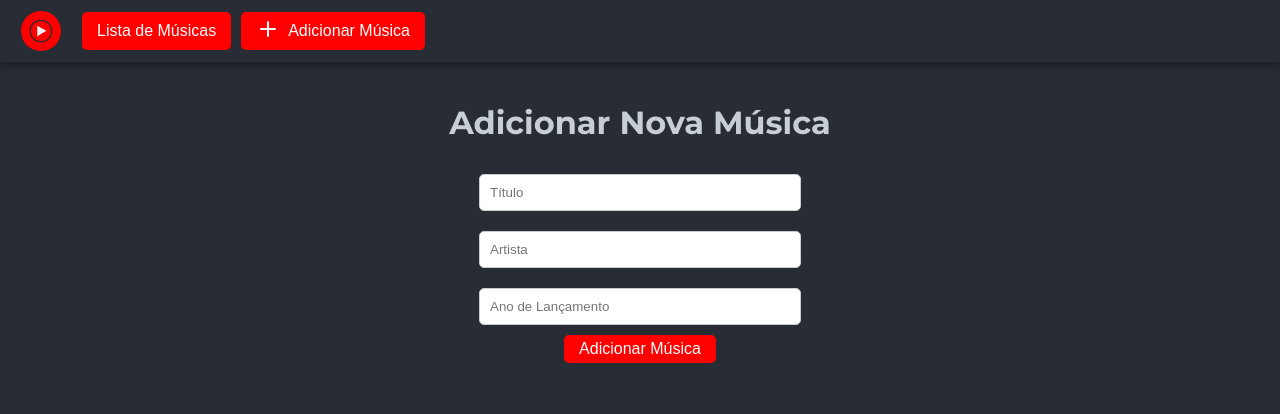
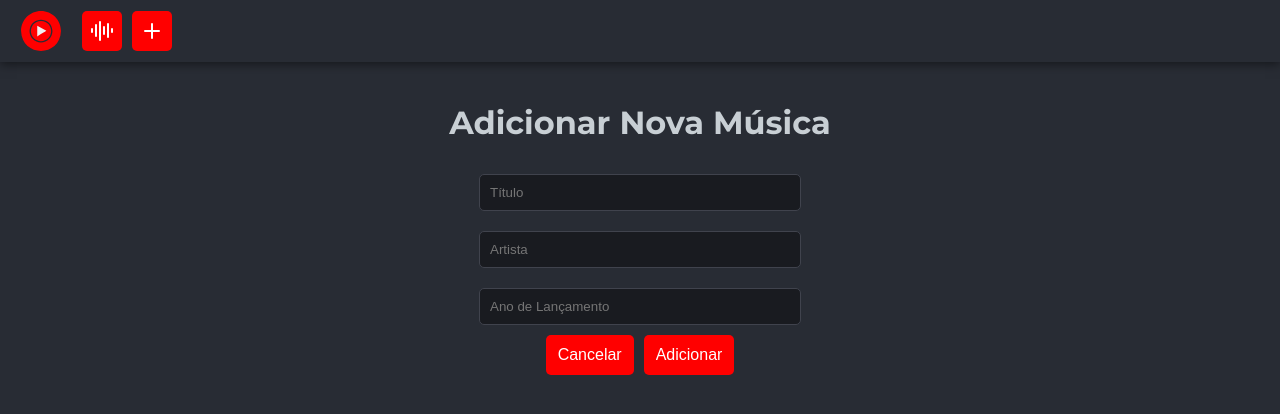
Before and after one commit to ramonexe/Musicas, a React (Vite) app in the folder musicas-frontend/: page /adicionar in a window 1280 px wide. Shown: the top 414 px of the page. Built offline with nearby package versions, Linux system fonts and the light colour scheme; the HTML template or start-up script is replaced by a standard one.

Commit message:
atualização em botão para lógica dinamica caso conter icone

```diff
--- a/musicas-frontend/src/components/Botao.tsx
+++ b/musicas-frontend/src/components/Botao.tsx
@@ -9,38 +9,74 @@ interface BotaoProps {
   icon?: React.ReactNode;
 }
 
-const StyledButton = styled.button<{ disabled?: boolean }>`
-    display: flex;
+const StyledButton = styled.button<{ disabled?: boolean; temIcone: boolean }>`
+  display: inline-flex;
   align-items: center;
-    gap: 8px;
-    padding: 5px 15px;
+  gap: ${(props) => (props.temIcone ? '0' : '8px')};
+  padding: 0 12px;
+  height: 40px;
   font-size: 16px;
   color: white;
   background-color: ${(props) => (props.disabled ? '#ccc' : '#FF0000')};
   border: none;
   border-radius: 5px;
   cursor: ${(props) => (props.disabled ? 'not-allowed' : 'pointer')};
-    text-decoration: none;
+  overflow: hidden;
+  transition: all 0.3s ease;
+
+  ${(props) =>
+    props.temIcone &&
+    `
+    width: fit-content;
+    padding: 0;
+    justify-content: center;
 
     &:hover {
-        background-color: ${(props) => (props.disabled ? '#ccc' : '#be0000')};
+      width: ${props.temIcone ? 'fit-content' : 'none'};
+      padding: 0 12px 0 0;
+      justify-content: flex-start;
     }
+  `}
+`;
 
-    transition: background-color 0.3s ease;
+const IconContainer = styled.span`
+  display: flex;
+  align-items: center;
+  justify-content: center;
+  min-width: 40px;
+`;
+
+const TextContainer = styled.span<{ temIcone: boolean }>`
+  white-space: nowrap;
+  opacity: ${(props) => (props.temIcone ? 0 : 1)};
+  max-width: ${(props) => (props.temIcone ? '0' : '100%')};
+  overflow: hidden;
+  transition: opacity 0.3s ease, max-width 0.3s ease, margin-left 0.3s ease;
+
+  ${StyledButton}:hover & {
+    opacity: 1;
+    max-width: 200px;
+    margin-left: ${(props) => (props.temIcone ? '8px' : '0')};
+  }
 `;
 
 const Botao: React.FC<BotaoProps> = ({ asLink, onClick, disabled, children, icon }) => {
   const handleClick = () => {
     if (disabled) return;
-        if (onClick) {
-            onClick();
-        }
+    onClick?.();
   };
 
+  const temIcone = !!icon;
+
   return (
-        <StyledButton as={asLink ? 'a' : 'button'} onClick={handleClick} disabled={disabled}>
-            {icon && <span>{icon}</span>}
-            {children}
+    <StyledButton
+      as={asLink ? 'a' : 'button'}
+      onClick={handleClick}
+      disabled={disabled}
+      temIcone={temIcone}
+    >
+      {temIcone && <IconContainer>{icon}</IconContainer>}
+      <TextContainer temIcone={temIcone}>{children}</TextContainer>
     </StyledButton>
   );
 };
--- a/musicas-frontend/src/components/Header.tsx
+++ b/musicas-frontend/src/components/Header.tsx
@@ -3,7 +3,7 @@ import styled from 'styled-components';
 import Botao from './Botao';
 import { useNavigate } from 'react-router-dom';
 import logo from '../../public/icon.svg';
-import { Plus } from 'lucide-react';
+import { AudioLines, Plus } from 'lucide-react';
 
 const HeaderContainer = styled.header`
     display: flex;
@@ -15,7 +15,7 @@ const HeaderContainer = styled.header`
     box-shadow: 0 2px 10px rgba(0, 0, 0, 0.5);
 `;
 
-const ButtonGroup = styled.div`
+const BotaoContainer = styled.div`
     display: flex;
     gap: 10px;
 `;
@@ -26,10 +26,10 @@ const Header: React.FC = () => {
     return (
         <HeaderContainer>
             <img src={logo} alt="Logo" style={{ width: '42px', height: '42px', marginRight: '20px' }} />
-            <ButtonGroup>
-                <Botao onClick={() => navigate("/")}>Lista de Músicas</Botao>
+            <BotaoContainer>
+                <Botao onClick={() => navigate("/")} icon={<AudioLines />}>Lista de Músicas</Botao>
                 <Botao onClick={() => navigate("/adicionar")} icon={<Plus />}>Adicionar Música</Botao>
-            </ButtonGroup>
+            </BotaoContainer>
         </HeaderContainer>
     );
 };
--- a/musicas-frontend/src/pages/AdicionarMusica.tsx
+++ b/musicas-frontend/src/pages/AdicionarMusica.tsx
@@ -2,17 +2,27 @@ import React, { useState } from 'react';
 import styled from 'styled-components';
 import Botao from '../components/Botao';
 import { toast } from 'react-toastify';
+import { useNavigate } from 'react-router-dom';
 
 const AdicionarMusica: React.FC = () => {
     const [titulo, setTitulo] = useState('');
     const [artista, setArtista] = useState('');
     const [anoLancamento, setAnoLancamento] = useState('');
+    const navigate = useNavigate();
 
     const handleAdicionarMusica = () => {
         if (!titulo || !artista || !anoLancamento) {
             toast.error('Por favor, preencha todos os campos.');
             return;
         }
+    };
+
+    const handleCancelar = () => {
+        setTitulo('');
+        setArtista('');
+        setAnoLancamento('');
+        toast.info('Adição de música cancelada.');
+        navigate('/');
     };
 
     return (
@@ -36,10 +46,18 @@ const AdicionarMusica: React.FC = () => {
                 value={anoLancamento}
                 onChange={(e) => setAnoLancamento(e.target.value)}
             />
-            <Botao onClick={handleAdicionarMusica}>Adicionar Música</Botao>
+            <BotaoContainer>
+                <Botao onClick={handleCancelar}>Cancelar</Botao>
+                <Botao onClick={handleAdicionarMusica}>Adicionar</Botao>
+            </BotaoContainer>
         </AdicionarMusicaContainer>
     );
 };
+
+const BotaoContainer = styled.div`
+    display: flex;
+    gap: 10px;
+`;
 
 const AdicionarMusicaContainer = styled.div`
     display: flex;
@@ -53,7 +71,9 @@ const Input = styled.input`
     width: 300px;
     padding: 10px;
     margin: 10px 0;
-    border: 1px solid #ccc;
+    background-color: #191b20;
+    color: #666;
+    border: 1px solid #40434d;
     border-radius: 5px;
 `;
 
--- a/musicas-frontend/src/pages/ListaMusicas.tsx
+++ b/musicas-frontend/src/pages/ListaMusicas.tsx
@@ -38,8 +38,8 @@ const ListaMusicasContainer = styled.div`
 `;
 
 const MusicaItem = styled.div`
-    background-color: #f9f9f9;
-    border: 1px solid #ddd;
+    background-color: #191b20;
+    border: 1px solid #40434d;
     border-radius: 5px;
     padding: 10px;
     margin: 10px 0;
@@ -51,7 +51,6 @@ const MusicaItem = styled.div`
 const MusicaTitle = styled.h3`
     margin: 0;
     font-size: 18px;
-    color: #333;
 `;
 
 const MusicaDetails = styled.p`
```
Lines whose indentation alone changed are shown as unchanged.
